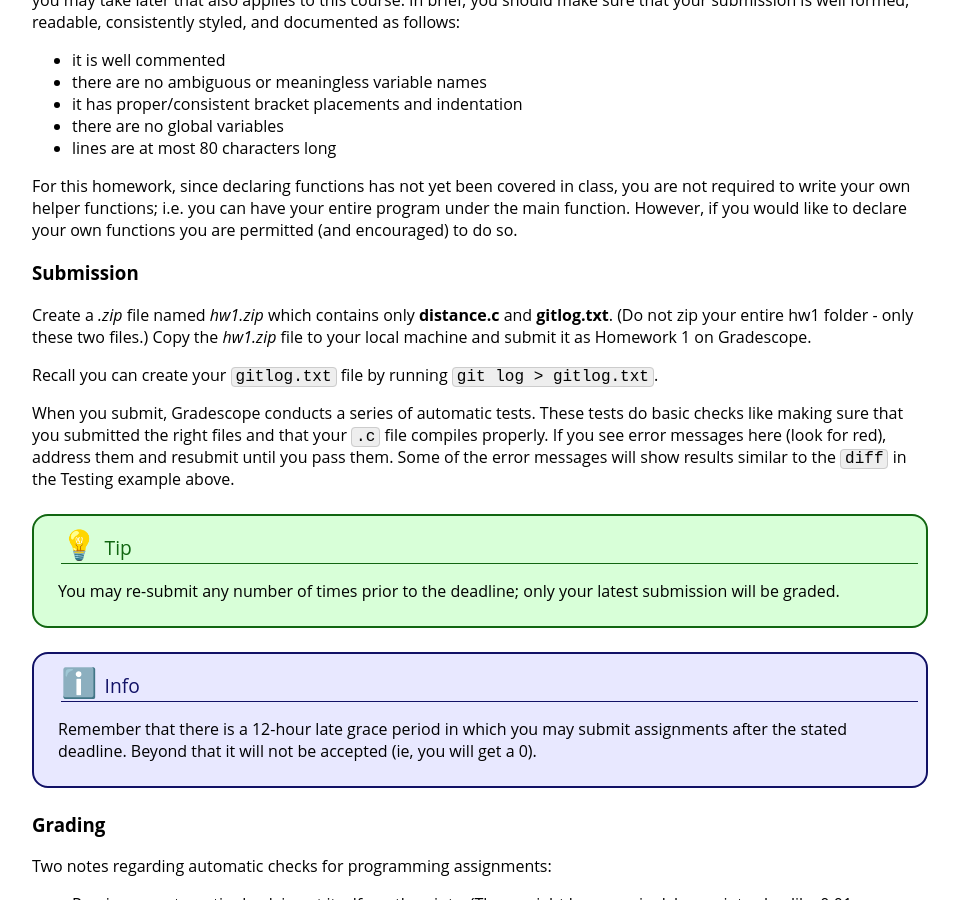
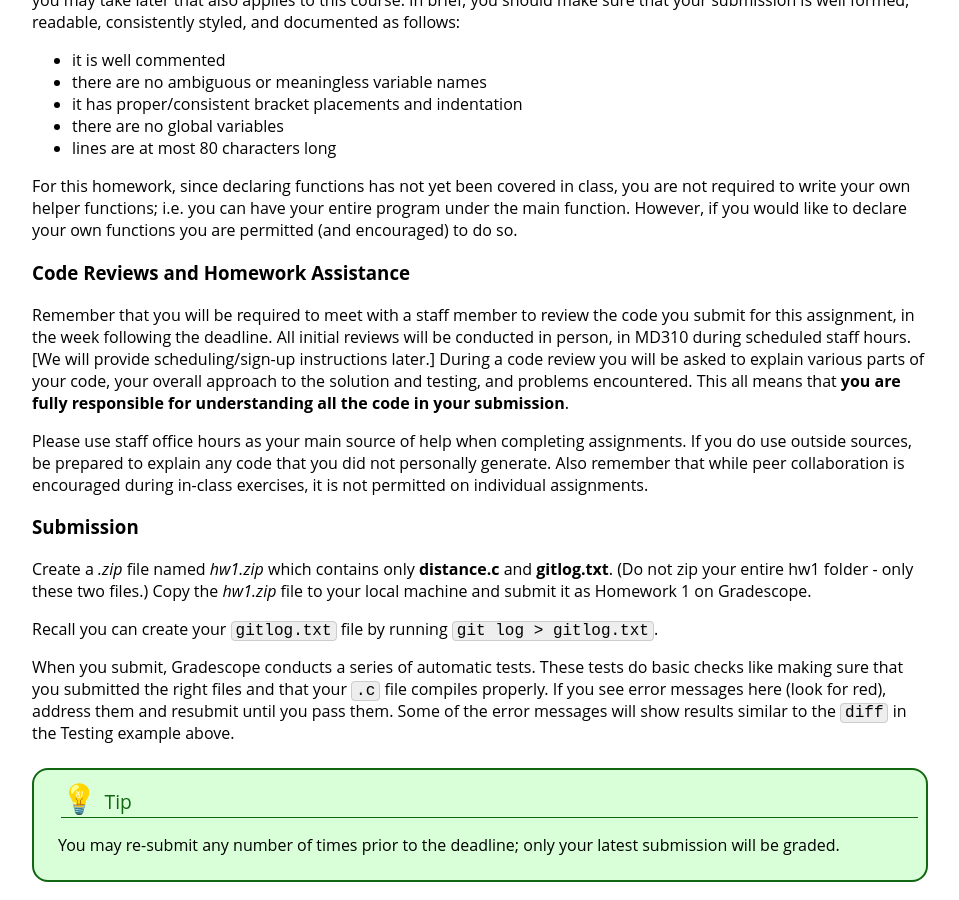
Before and after one commit to jhu-ip/cs220-f26, a Jekyll site: the page built from assign/hw1.md, in a window 1280 px wide and 900 px high, scrolled down 8423 px. Shown: the whole window, without its empty margins (160-1119 px from the left). Built offline with Jekyll 4.4.1, drawn with Linux system fonts in a browser that asks for light colours.

Commit message:
added code review reminder to hw1

```diff
--- a/assign/hw1.md
+++ b/assign/hw1.md
@@ -375,6 +375,12 @@ consistently styled, and documented as follows:
 
 For this homework, since declaring functions has not yet been covered in class,  you are not required to write your own helper functions; i.e. you can have your entire program under the main function. However, if you would like to declare your own functions you are permitted (and encouraged) to do so.
 
+### Code Reviews and Homework Assistance
+
+Remember that you will be required to meet with a staff member to review the code you submit for this assignment, in the week following the deadline. All initial reviews will be conducted in person, in MD310 during scheduled staff hours. [We will provide scheduling/sign-up instructions later.] During a code review you will be asked to explain various parts of your code, your overall approach to the solution and testing, and problems encountered. This all means that **you are fully responsible for understanding all the code in your submission**.
+
+Please use staff office hours as your main source of help when completing assignments. If you do use outside sources, be prepared to explain any code that you did not personally generate. Also remember that while peer collaboration is encouraged during in-class exercises, it is not permitted on individual assignments.
+
 ### Submission
 
 Create a *.zip* file named *hw1.zip* which contains only **distance.c**
```
